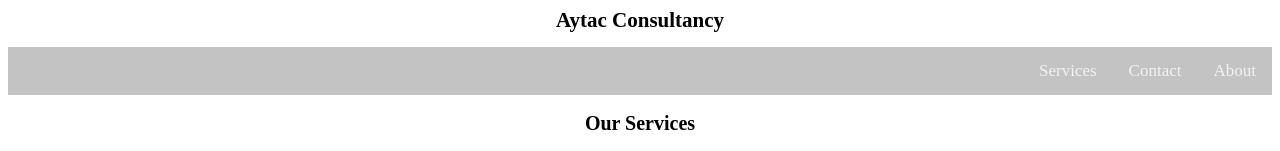
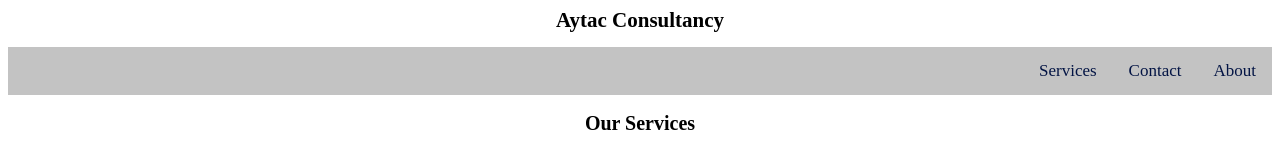
Before and after one commit to ozgunaytac/test, a plain HTML site: page index.html in a window 1280 px wide. Shown: the top 151 px of the page. Drawn offline with Linux system fonts and the light colour scheme.

Commit message:
Update index.html

```diff
--- a/index.html
+++ b/index.html
@@ -10,7 +10,7 @@
 /* Style the links inside the navigation bar */
 .topnav a {
     float: right;
-    color: #f2f2f2;
+    color: #031444;
     text-align: center;
     padding: 14px 16px;
     text-decoration: none;
```
